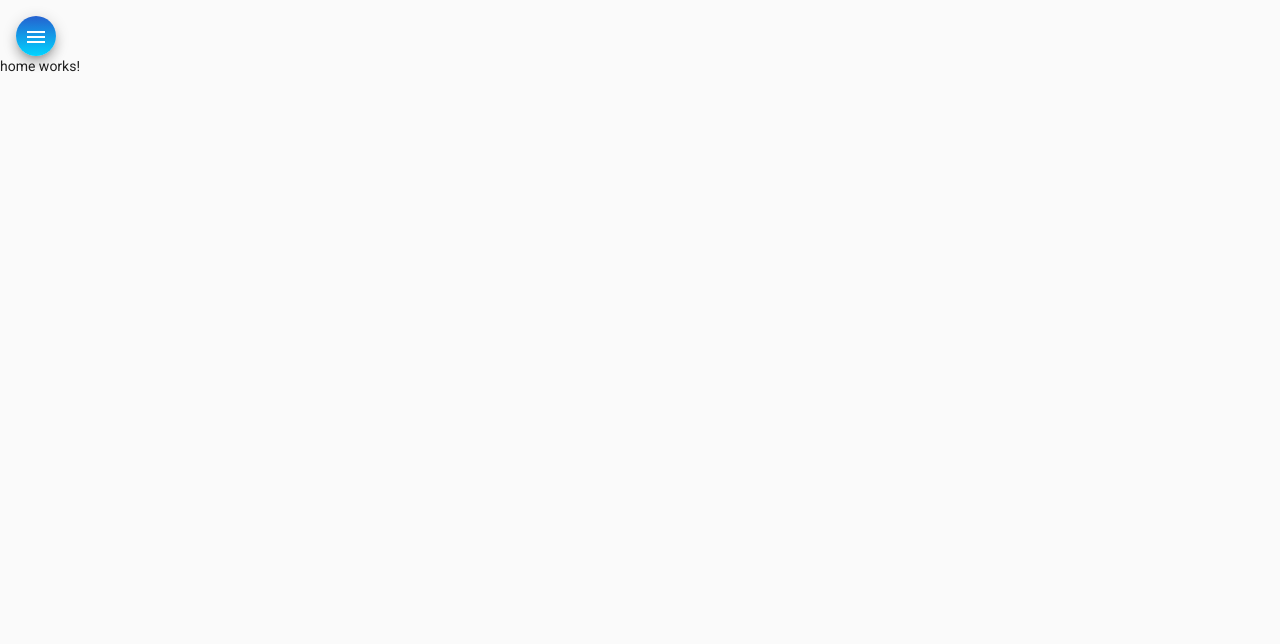
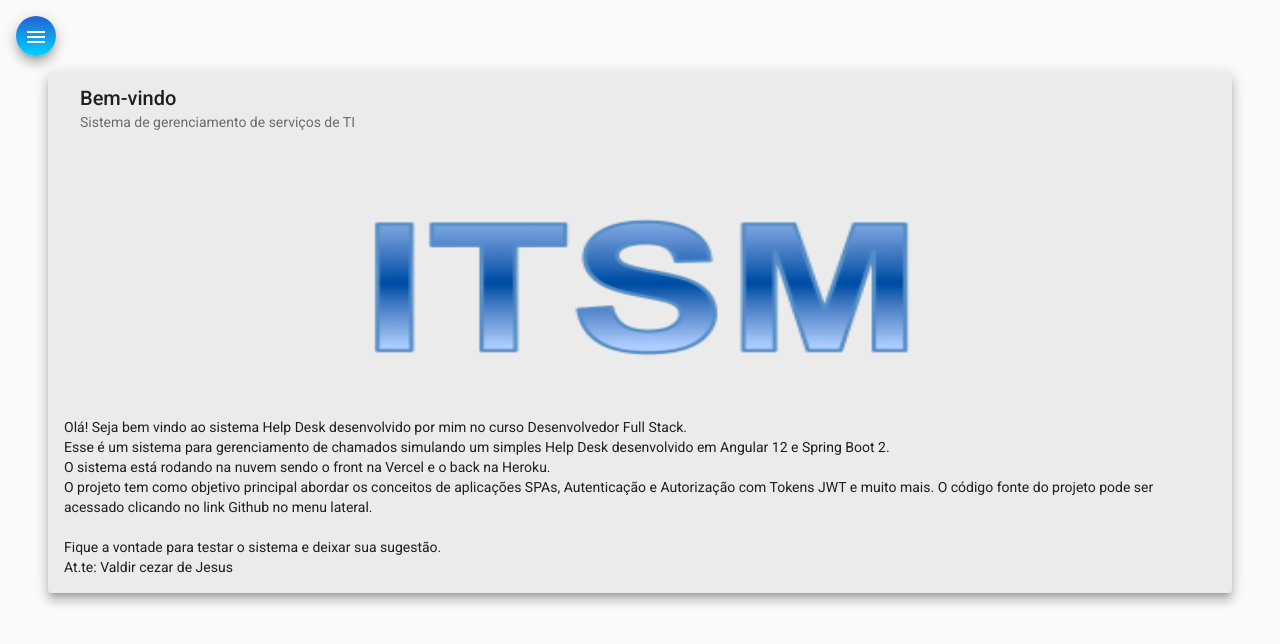
Before and after one commit to fnetodev/itsm-front, an Angular app: page /home in a window 1280 px wide. Shown: the top 644 px of the page. Built offline with nearby package versions, Linux system fonts and the light colour scheme.

Commit message:
HTML e CSS da home

```diff
--- a/src/app/components/home/home.component.css
+++ b/src/app/components/home/home.component.css
@@ -0,0 +1,11 @@
+.card {
+    width: 90%;
+    margin: 1rem auto;
+    background-color: rgb(235, 235, 235);
+ }
+
+ img {
+    height: 15rem;
+    width: 50%;
+    margin: .8rem auto 1rem auto;
+ }
--- a/src/app/components/home/home.component.html
+++ b/src/app/components/home/home.component.html
@@ -1 +1,18 @@
-<p>home works!</p>
+<mat-card class="card mat-elevation-z8">
+    <mat-card-header>
+      <mat-card-title>Bem-vindo</mat-card-title>
+      <mat-card-subtitle>Sistema de gerenciamento de serviços de TI</mat-card-subtitle>
+    </mat-card-header>
+    <img mat-card-image src="assets/img/home.png" alt="Image Home Help Desk">
+    <mat-card-content>
+      <p>
+       Olá! Seja bem vindo ao sistema Help Desk desenvolvido por mim no curso Desenvolvedor Full Stack.<br />
+       Esse é um sistema para gerenciamento de chamados simulando um simples Help Desk desenvolvido em Angular 12 e
+       Spring Boot 2. <br />O sistema está rodando na nuvem sendo o front na Vercel e o back na Heroku.<br />
+       O projeto tem como objetivo principal abordar os conceitos de aplicações SPAs, Autenticação e Autorização com
+       Tokens JWT e muito mais. O código fonte do projeto pode ser acessado clicando no link Github no menu lateral.
+       <br /><br /> Fique a vontade para testar o sistema e deixar sua sugestão.
+       <br /> At.te: Valdir cezar de Jesus
+      </p>
+    </mat-card-content>
+  </mat-card>
--- a/src/assets/css/reset.css
+++ /dev/null
@@ -1,53 +0,0 @@
-/* http://meyerweb.com/eric/tools/css/reset/ */
-/* v1.0 | 20080212 */
-
-html, body, div, span, applet, object, iframe,
-h1, h2, h3, h4, h5, h6, p, blockquote, pre,
-a, abbr, acronym, address, big, cite, code,
-del, dfn, em, font, img, ins, kbd, q, s, samp,
-small, strike, strong, sub, sup, tt, var,
-b, u, i, center,
-dl, dt, dd, ol, ul, li,
-fieldset, form, label, legend,
-table, caption, tbody, tfoot, thead, tr, th, td {
-	margin: 0;
-	padding: 0;
-	border: 0;
-	outline: 0;
-	font-size: 100%;
-	vertical-align: baseline;
-	background: transparent;
-}
-body {
-	line-height: 1;
-}
-ol, ul {
-	list-style: none;
-}
-blockquote, q {
-	quotes: none;
-}
-blockquote:before, blockquote:after,
-q:before, q:after {
-	content: '';
-	content: none;
-}
-
-/* remember to define focus styles! */
-:focus {
-	outline: 0;
-}
-
-/* remember to highlight inserts somehow! */
-ins {
-	text-decoration: none;
-}
-del {
-	text-decoration: line-through;
-}
-
-/* tables still need 'cellspacing="0"' in the markup */
-table {
-	border-collapse: collapse;
-	border-spacing: 0;
-}
```
Also changed, not shown: src/assets/img/home.jpg (added), src/assets/img/home.png (added).
